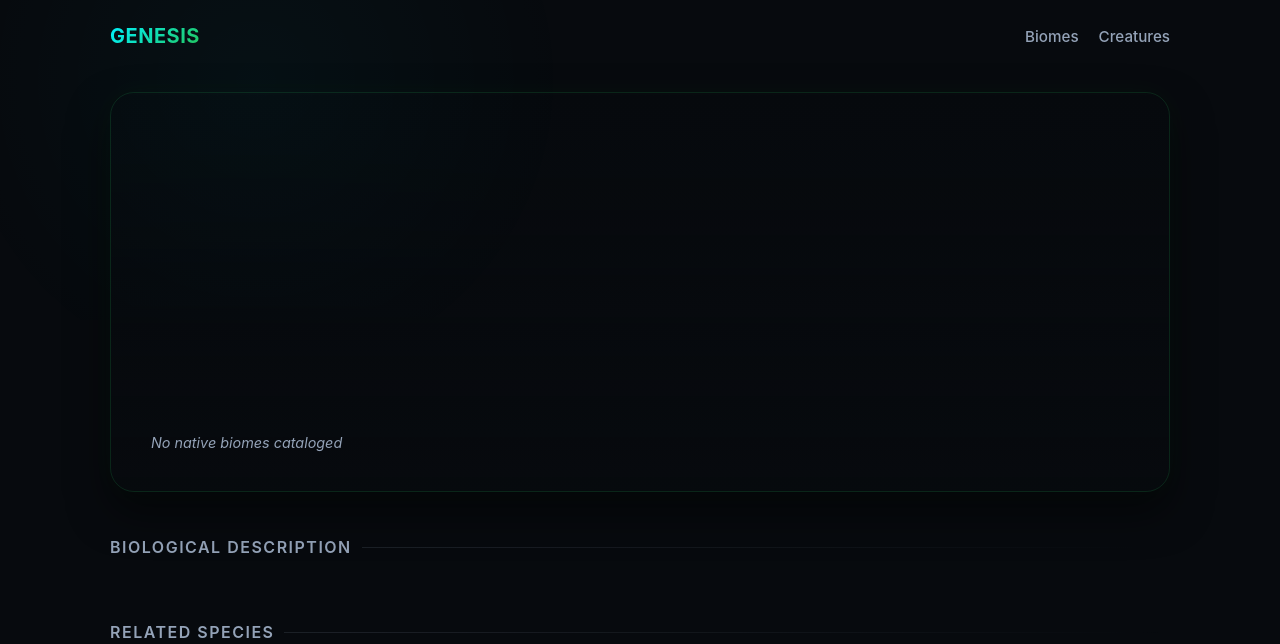
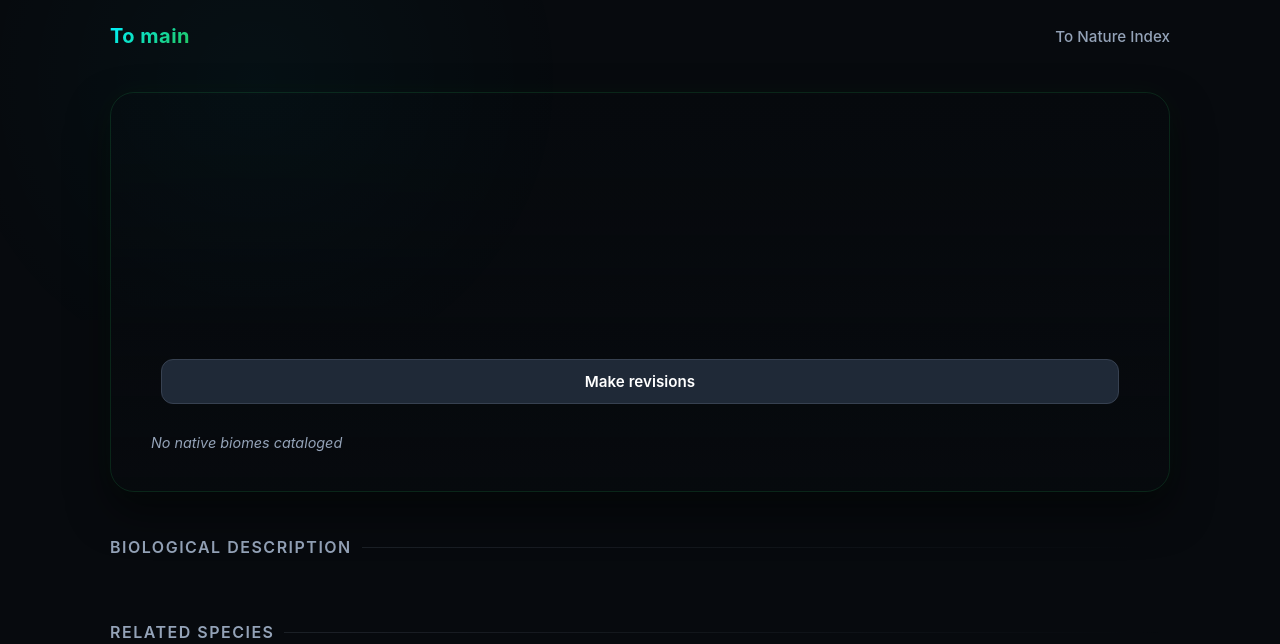
Before and after one commit to Solar01s/Nature-s_word, a Django app: template templates/nature_index/creature.html in a window 1280 px wide. Shown: the top 644 px of the page. Run offline with Django 5.2, Linux system fonts and the light colour scheme; the template is opened without the code that fills it, so the values that code supplies are empty; parts of the project's set-up code (start-up, migrations or seed data) failed here and were passed over.

Commit message:
Update creature.html

```diff
--- a/templates/nature_index/creature.html
+++ b/templates/nature_index/creature.html
@@ -272,15 +272,48 @@
             color: var(--text-secondary);
             font-style: italic;
         }
+
+        .btn-edit-action {
+    display: inline-flex;
+    align-items: center;
+    justify-content: center;
+    gap: 8px;
+    margin: 10px; 20px; 10px; 20px;
+
+    text-decoration: none !important; /* Убираем стандартное подчеркивание ссылки */
+    padding: 12px 24px;
+    border-radius: 12px;
+    font-weight: 600;
+    font-size: 0.95rem;
+    color: #ffffff !important; /* Белый текст */
+    background: #1f2937; /* Плотный темно-серый фон */
+    border: 1px solid #374151; /* Серая граница */
+    cursor: pointer;
+    transition: transform 0.2s, box-shadow 0.3s, background-color 0.2s, border-color 0.2s;
+}
+
+/* Эффект при наведении */
+.btn-edit-action:hover {
+    background: #374151; /* Фон становится чуть светлее */
+    border-color: #4b5563; /* Граница становится отчетливее */
+    box-shadow: 0 4px 12px rgba(0, 0, 0, 0.3); /* Объемная темная тень */
+    transform: translateY(-1px); /* Легкий подъем кнопки */
+}
+
+/* Эффект при нажатии */
+.btn-edit-action:active {
+    transform: translateY(1px); /* Кнопка визуально прожимается */
+    box-shadow: 0 2px 6px rgba(0, 0, 0, 0.3);
+}
+
     </style>
 </head>
 <body>
 
     <nav>
-        <a href="/" class="logo">GENESIS</a>
+        <a href="/" class="logo">To main</a>
         <div class="nav-links">
-            <a href="#" class="nav-item">Biomes</a>
-            <a href="#" class="nav-item">Creatures</a>
+            <a href="{% url 'nature_index' %}" class="nav-item">To Nature Index</a>
         </div>
     </nav>
 
@@ -289,6 +322,8 @@
             {% if creature.image %}
                 <img src="{{ creature.image }}" alt="{{ creature.name }}" class="specimen-bg-image">
             {% endif %}
+
+            <a href="{% url 'creature_biome' creature.pk %}" class="btn-edit-action">Make revisions</a>
 
             <div class="specimen-header">
                 <h1 class="creature-title">{{ creature.name }}</h1>
@@ -302,6 +337,8 @@
                 </div>
             </div>
         </div>
+
+
 
         <div>
             <h2 class="section-header">Biological Description</h2>
```
